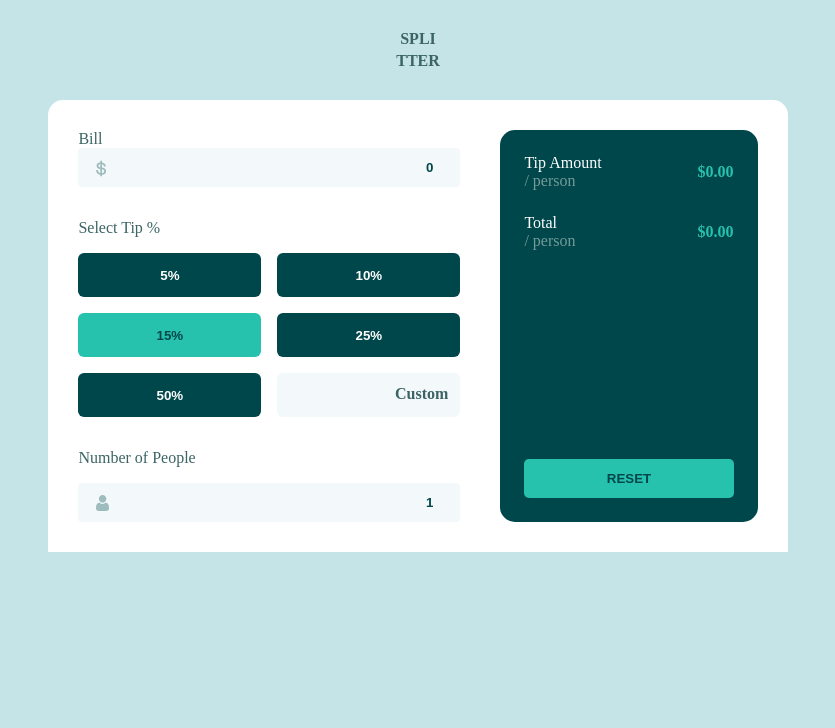
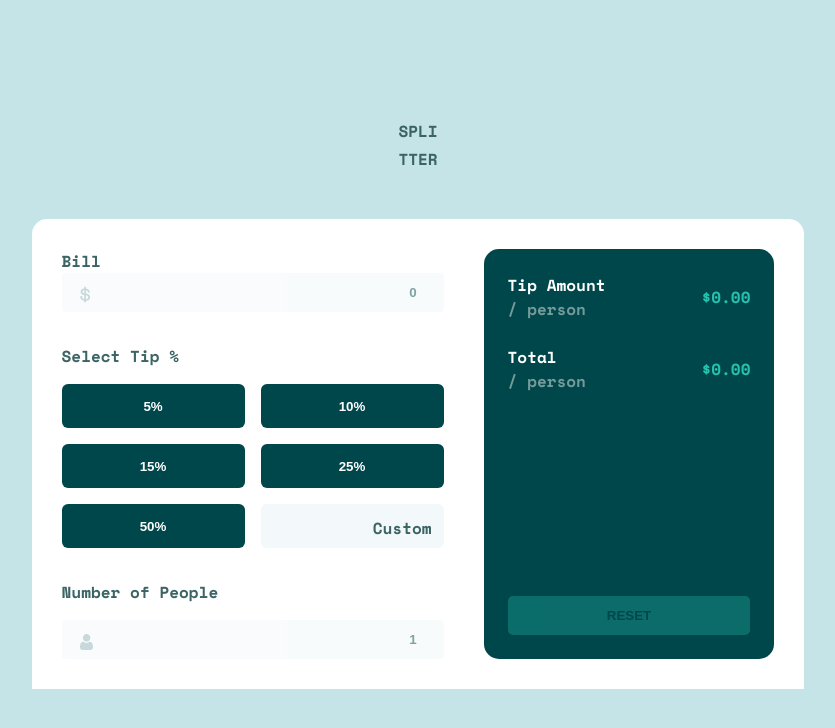
Before and after one commit to Yarden-Tal/splitter-vue, a Vue app: page / in a window 1280 px wide. Shown: the top 728 px of the page, without its empty margins (222-1057 px from the left). Built offline with nearby package versions, Linux system fonts and the light colour scheme.

Commit message:
added correct font; error handling; improved css

```diff
--- a/index.html
+++ b/index.html
@@ -1,13 +1,19 @@
 <!doctype html>
 <html lang="en">
+
 <head>
   <meta charset="UTF-8" />
   <link rel="icon" type="image/svg+xml" href="/logo.svg" />
+  <link rel="preconnect" href="https://fonts.googleapis.com">
+  <link rel="preconnect" href="https://fonts.gstatic.com" crossorigin>
+  <link href="https://fonts.googleapis.com/css2?family=Space+Mono:ital,wght@0,700;1,700&display=swap" rel="stylesheet">
   <meta name="viewport" content="width=device-width, initial-scale=1.0" />
   <title>Splitter</title>
 </head>
+
 <body>
   <div id="app"></div>
   <script type="module" src="/src/main.ts"></script>
 </body>
+
 </html>
--- a/src/App.vue
+++ b/src/App.vue
@@ -26,6 +26,9 @@ import MainTitle from './components/MainTitle.vue';
 html {
   display: flex;
   justify-content: center;
+  align-items: center;
+  height: auto;
+  font-family: 'Space Mono', monospace;
 }
 
 body {
@@ -48,6 +51,9 @@ main {
 }
 
 @media screen and (min-width: 768px) {
+  html {
+  height: 100%;
+  }
   .main-inner {
     flex-direction: row;
     gap: 2.5rem;
--- a/src/components/CalcSection.vue
+++ b/src/components/CalcSection.vue
@@ -8,8 +8,8 @@
             <path fill="#9EBBBD"
               d="M6.016 16.328v-1.464c1.232-.08 2.22-.444 2.964-1.092.744-.648 1.116-1.508 1.116-2.58v-.144c0-.992-.348-1.772-1.044-2.34-.696-.568-1.708-.932-3.036-1.092V4.184c.56.144 1.012.4 1.356.768.344.368.516.816.516 1.344v.288h1.824v-.432c0-.448-.088-.876-.264-1.284a3.783 3.783 0 00-.744-1.116A4.251 4.251 0 007.54 2.9a5.324 5.324 0 00-1.524-.492V.872H4.288V2.36a5.532 5.532 0 00-1.416.324c-.448.168-.84.392-1.176.672-.336.28-.604.616-.804 1.008-.2.392-.3.844-.3 1.356v.144c0 .96.316 1.708.948 2.244.632.536 1.548.884 2.748 1.044v3.912c-.704-.16-1.248-.472-1.632-.936-.384-.464-.576-1.08-.576-1.848v-.288H.256v.576c0 .464.08.924.24 1.38.16.456.404.88.732 1.272.328.392.744.728 1.248 1.008s1.108.476 1.812.588v1.512h1.728zM4.288 7.424c-.688-.128-1.164-.332-1.428-.612-.264-.28-.396-.644-.396-1.092 0-.464.176-.832.528-1.104.352-.272.784-.448 1.296-.528v3.336zm1.728 5.712V9.344c.768.128 1.328.328 1.68.6.352.272.528.688.528 1.248 0 .544-.196.984-.588 1.32-.392.336-.932.544-1.62.624z" />
           </svg></div>
-        <input type="number" name="bill" :value="store.bill" max="999999"
-        oninput="javascript: if (this.value.length > this.maxLength) this.value = this.value.slice(0, this.maxLength);"  maxlength="6"
+        <input :class="{'faded': store.bill === 0}" type="number" name="bill" :value="store.bill" max="999999"
+        oninput="javascript: if (this.value.length > this.maxLength) this.value = this.value.slice(0, this.maxLength);"  maxlength="7"
           @input="(e) => store.updateBill(Number((e.target as HTMLInputElement).value))" class="input-field"
           inputmode="decimal">
       </div>
@@ -35,12 +35,13 @@
     <div class="mt">
       <div class="sub-title tip-title">Number of People</div>
       <div class="icon-parent">
+        <div :hidden="store.people !== 0" class="zero-error">Can't be zero</div>
         <div class="icon"><svg xmlns="http://www.w3.org/2000/svg" width="13" height="16">
             <path fill="#9EBBBD"
               d="M9.573 7.729c.406 0 .784.07 1.126.209.342.14.639.33.881.569.232.227.438.503.614.82a5.1 5.1 0 01.407.949c.097.312.178.654.242 1.016.062.359.105.699.126 1.011.02.307.031.624.031.945 0 .836-.259 1.512-.768 2.01-.504.492-1.17.742-1.98.742H2.748c-.81 0-1.477-.25-1.98-.742C.259 14.76 0 14.084 0 13.248c0-.322.01-.64.032-.945.02-.312.063-.652.126-1.01.063-.363.144-.705.242-1.017.1-.323.238-.643.407-.948.176-.318.382-.594.613-.821.243-.238.54-.43.882-.57.342-.138.72-.208 1.125-.208.16 0 .313.067.61.265.183.123.397.264.636.421.204.134.48.259.822.372.333.11.671.167 1.005.167a3.19 3.19 0 001.006-.167c.341-.113.618-.238.822-.372l.636-.42c.296-.2.45-.266.61-.266zM6.598 0C7.63 0 8.522.38 9.252 1.129s1.1 1.666 1.1 2.724c0 1.06-.37 1.976-1.1 2.725-.73.75-1.623 1.13-2.654 1.13-1.03 0-1.924-.38-2.653-1.13-.73-.749-1.1-1.666-1.1-2.725 0-1.058.37-1.975 1.1-2.724C4.675.379 5.567 0 6.598 0z" />
           </svg></div>
-        <input type="number" :value="store.people"
-          @input="(e) => store.updatePeople(Number((e.target as HTMLInputElement).value))" min="1" max="100"
+        <input :class="{'faded': store.people === 1, 'red-border': showError}" type="number" :value="store.people"
+          @input="(e) => updatePeople(Number((e.target as HTMLInputElement).value))" min="1" max="100"
           inputmode="numeric" name="people" class="input-field">
       </div>
     </div>
@@ -53,11 +54,24 @@ import { useTipStore } from './../store'
 const store = useTipStore();
 
 const isCustom = ref<boolean>(false);
+const showError = ref<boolean>(false);
 const tipOptions = ref<number[]>([5, 10, 15, 25, 50]);
+
+const updatePeople = (num: number) => {
+  if (num === 0) showError.value = true;
+  else showError.value = false;
+  store.updatePeople(num);
+}
 
 </script>
 
 <style scoped>
+.zero-error {
+  position: absolute;
+  top: 9px;
+  left: 44px;
+  color: rgba(255, 42, 0, 0.718);
+}
 .abs {
   position: absolute;
   right: 12px;
@@ -68,6 +82,9 @@ const tipOptions = ref<number[]>([5, 10, 15, 25, 50]);
 
 .mt {
   margin-top: 2rem;
+}
+.faded {
+  opacity: 0.5;
 }
 
 .input-field {
@@ -81,8 +98,12 @@ const tipOptions = ref<number[]>([5, 10, 15, 25, 50]);
   border-radius: 4px;
 }
 
-input:focus-within {
-  border: none;
+input:focus-visible {
+  outline: 2px solid #26C2AE;
+}
+
+.red-border {
+  outline: 2px solid rgba(255, 42, 0, 0.718) !important;
 }
 
 .icon-parent {
--- a/src/components/MainTitle.vue
+++ b/src/components/MainTitle.vue
@@ -8,11 +8,16 @@
 <style scoped>
 .main-title {
   text-align: center;
-  padding: 30px 0;
+  padding: 30px 0 30px 0;
   color: #3C6464;
   font-weight: 900;
 }
 .upper {
   padding-bottom: 4px;
 }
+@media screen and (min-width: 768px) {
+  .main-title {
+    padding: 0.5em 0 3em 0;
+  }
+}
 </style>
--- a/src/components/SummarySection.vue
+++ b/src/components/SummarySection.vue
@@ -16,7 +16,7 @@
         <div class="amount-txt">${{ store.totalPerPerson.toFixed(2).toString().replace(/\B(?=(\d{3})+(?!\d))/g, ",") }}</div>
       </div>
     </div>
-    <button class="mt" @click="store.resetAll()">RESET</button>
+    <button class="mt" :class="{'faded': store.bill === 0 && store.customTipAmount === 0 && store.people === 1 && store.tipAmount === 0}" @click="store.resetAll()">RESET</button>
   </div>
 </template>
 
@@ -33,6 +33,9 @@ const store = useTipStore();
   display: flex;
   justify-content: space-between;
   align-items: center;
+}
+.faded {
+  opacity: 0.3;
 }
 .greenish-txt {
   color: #759A9A;
--- a/src/store.ts
+++ b/src/store.ts
@@ -1,11 +1,17 @@
 import { defineStore } from 'pinia'
 
+const BILL: number = 0;
+const TIP_AMOUNT: number = 0;
+const PEOPLE: number = 1;
+const CUSTOM_TIP_AMOUNT: number = 0;
+
+
 export const useTipStore = defineStore('tips', {
-  state: () => ({ bill: 0 satisfies number, tipAmount: 15 satisfies number, people: 1 satisfies number, customTipAmount: 0 satisfies number }),
+  state: () => ({ bill: BILL satisfies number, tipAmount: TIP_AMOUNT satisfies number, people: PEOPLE satisfies number, customTipAmount: CUSTOM_TIP_AMOUNT satisfies number }),
   getters: {
     total: (state) => state.bill + (state.bill * state.tipAmount) / 100 satisfies number,
-    tipPerPerson: (state) => (state.bill * state.tipAmount) / (100 * (state.people || 1)) satisfies number,
-    totalPerPerson: (state) => (state.bill + (state.bill * state.tipAmount) / 100) / (state.people || 1) satisfies number
+    tipPerPerson: (state) => state.people === 0 ? 0 : (state.bill * state.tipAmount) / (100 * (state.people || 1)) satisfies number,
+    totalPerPerson: (state) => state.people === 0 ? 0 : (state.bill + (state.bill * state.tipAmount) / 100) / (state.people || 1) satisfies number
   },
   actions: {
     updateBill(newBill: number): void {
@@ -21,10 +27,10 @@ export const useTipStore = defineStore('tips', {
       this.customTipAmount = newNum;
     },
     resetAll(): void {
-      this.bill = 0;
-      this.tipAmount = 15;
-      this.people = 1;
-      this.customTipAmount = 0
+      this.bill = BILL;
+      this.tipAmount = TIP_AMOUNT;
+      this.people = PEOPLE;
+      this.customTipAmount = CUSTOM_TIP_AMOUNT;
     }
   },
 })
```
Lines whose indentation alone changed are shown as unchanged.
